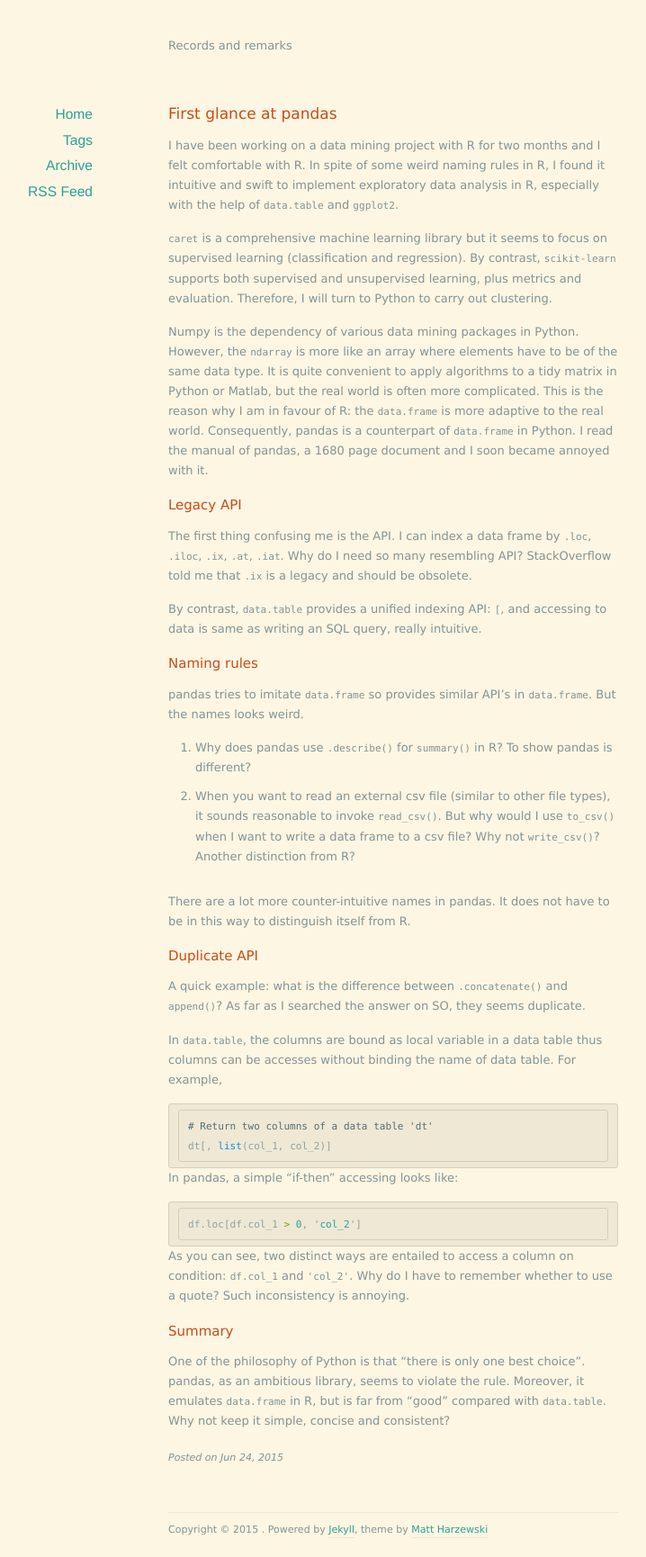
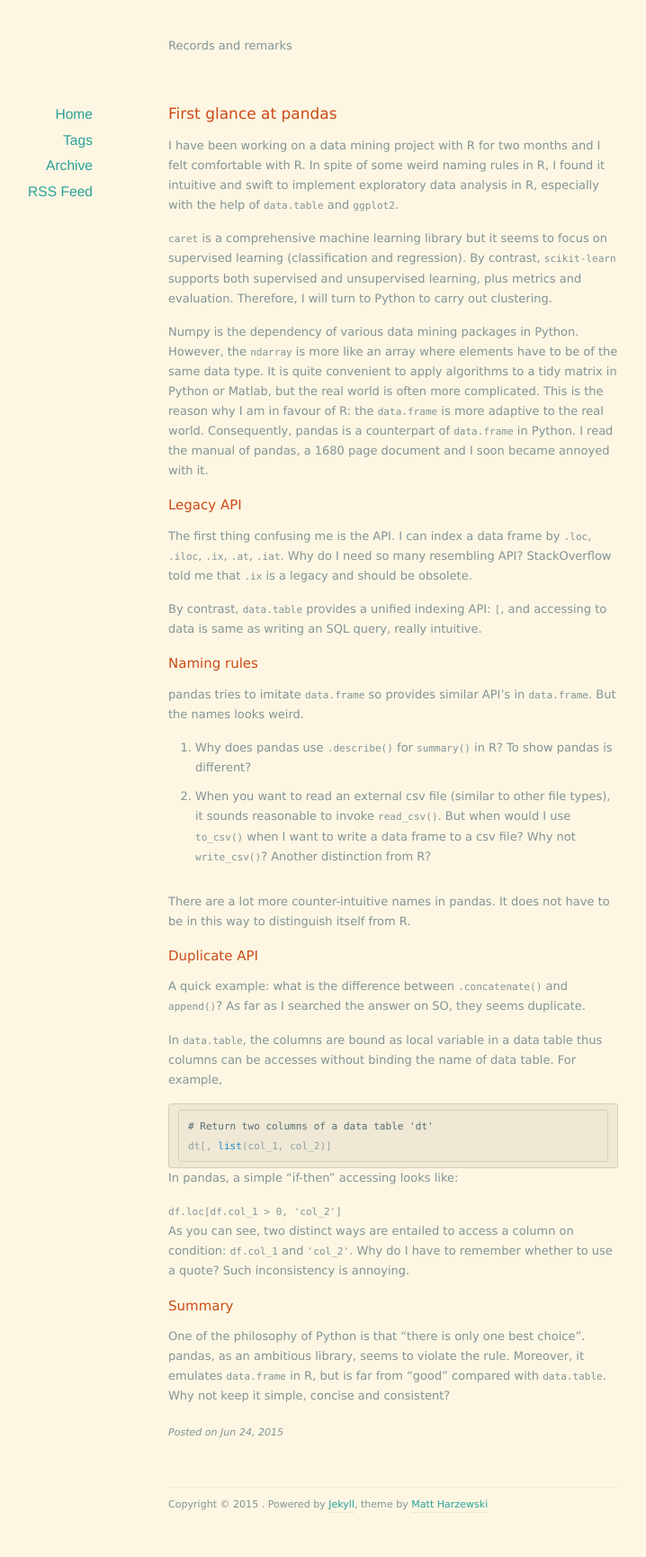
Before and after one commit to zhuzelong/zhuzelong.github.io, a Jekyll site: the page built from _posts/2015-06-24-first-glance-at-pandas.md, in a window 1280 px wide. Shown: the whole page at 90% size, without its empty margins (203-921 px from the left). Built offline with Jekyll 4.4.1, drawn with Linux system fonts in a browser that asks for light colours; nearby versions of some CDN libraries; after the commit the page ends 1702 px from its top, so only the background shows below that.

Commit message:
Revert "Fix posts"
This reverts commit 233c582e53d126a71ce58a9d8e969eb183f31dc3.

````diff
--- a/_posts/2015-06-24-first-glance-at-pandas.md
+++ b/_posts/2015-06-24-first-glance-at-pandas.md
@@ -23,7 +23,7 @@
 pandas tries to imitate `data.frame` so provides similar API's in `data.frame`. But the names looks weird.
 
 1. Why does pandas use `.describe()` for `summary()` in R? To show pandas is different?
-2. When you want to read an external csv file (similar to other file types), it sounds reasonable to invoke `read_csv()`. But why would I use `to_csv()` when I want to write a data frame to a csv file? Why not `write_csv()`? Another distinction from R?
+2. When you want to read an external csv file (similar to other file types), it sounds reasonable to invoke `read_csv()`. But when would I use `to_csv()` when I want to write a data frame to a csv file? Why not `write_csv()`? Another distinction from R?
 
 There are a lot more counter-intuitive names in pandas. It does not have to be in this way to distinguish itself from R.
 
@@ -34,14 +34,14 @@
 
 In `data.table`, the columns are bound as local variable in a data table thus columns can be accesses without binding the name of data table. For example,
 
-```r
+```R
 # Return two columns of a data table 'dt'
 dt[, list(col_1, col_2)]
 ```
 
 In pandas, a simple "if-then" accessing looks like:
 
-```python
+```Python
 df.loc[df.col_1 > 0, 'col_2']
 ```
 
````
